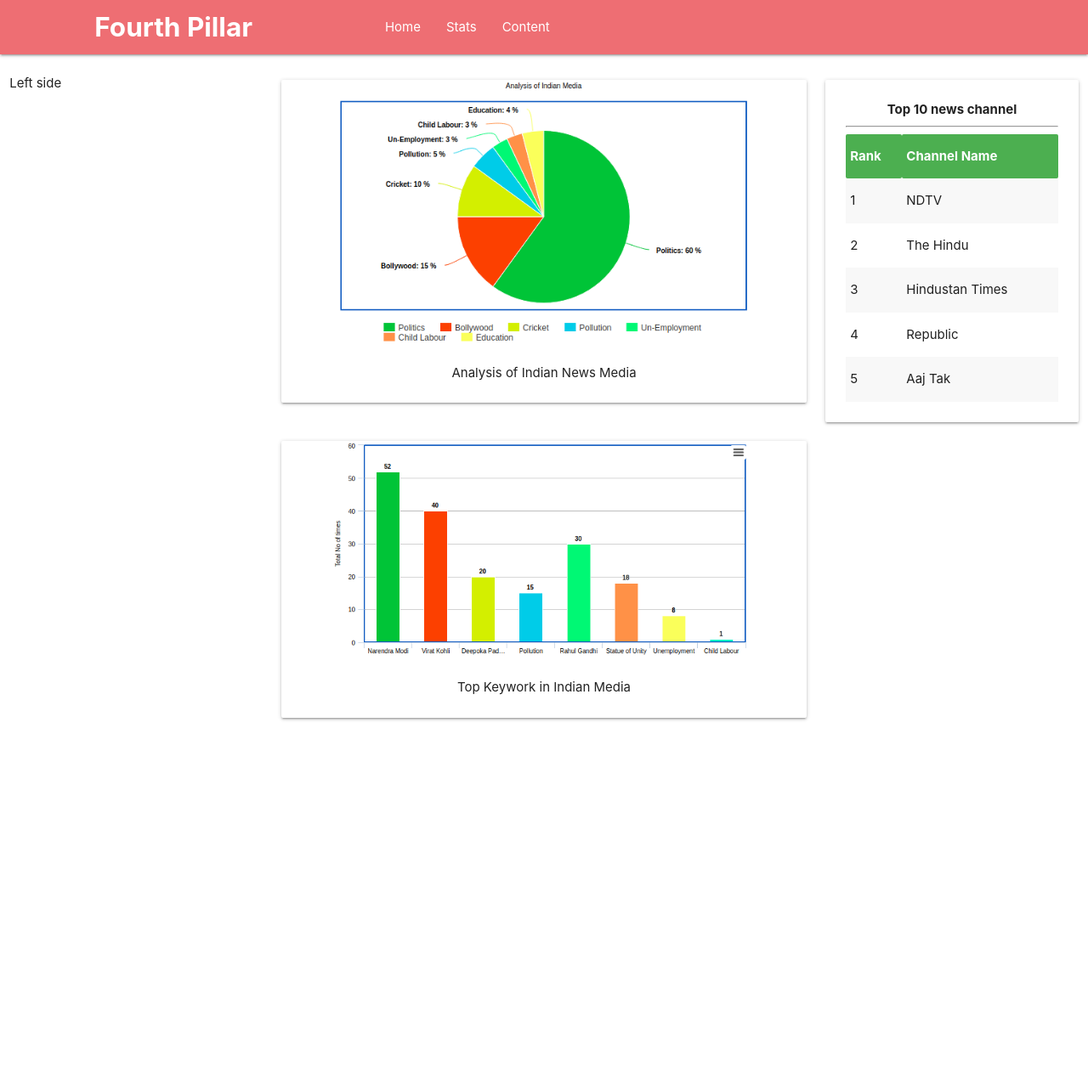
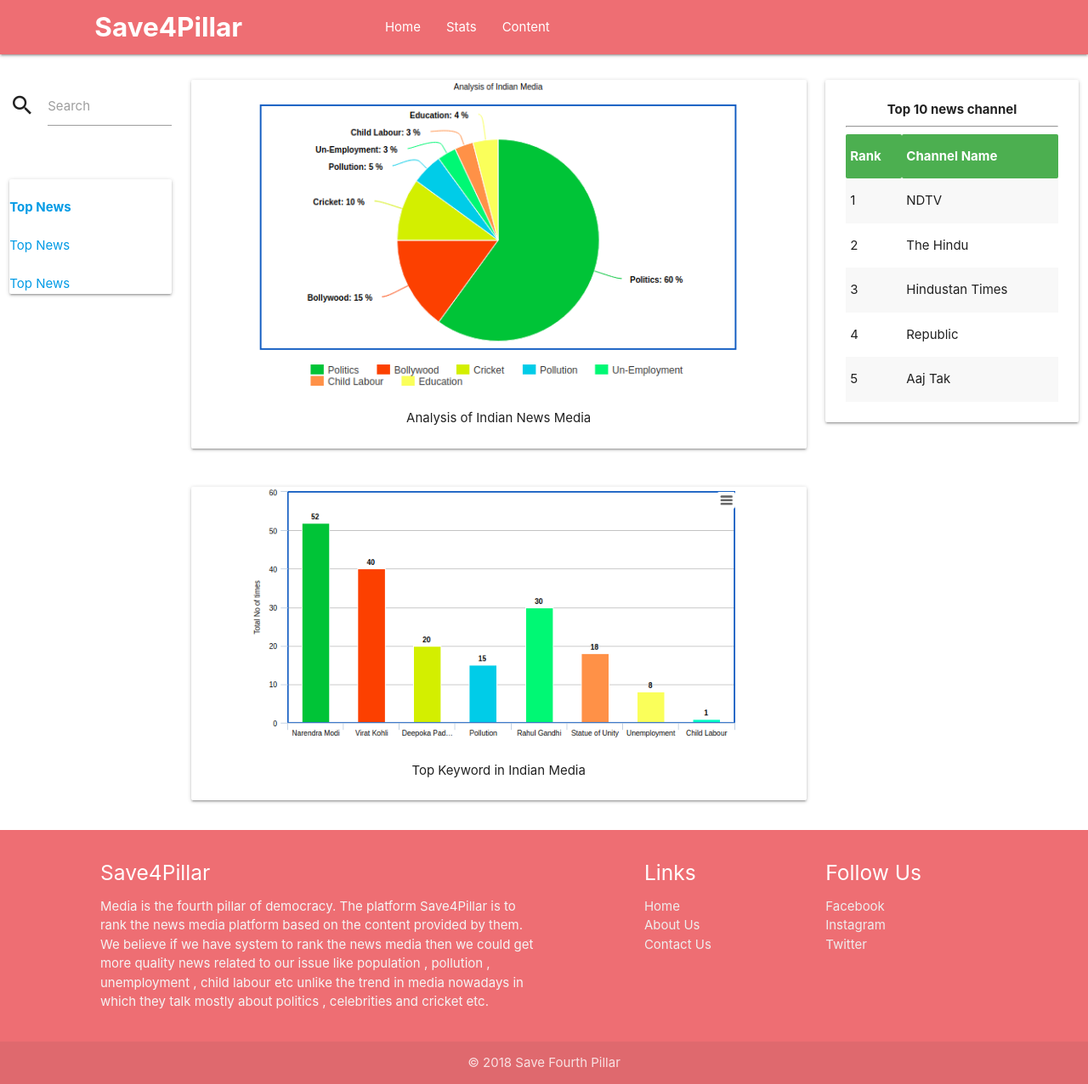
Before and after one commit to imsaiful/Fourth-Pillar, a Django app: page / in a window 1280 px wide. Shown: the whole page at 85% size. Before the commit the page ends 880 px from the top, so only its background shows below. Run offline with Django 3.2, Linux system fonts and the light colour scheme.

Commit message:
add left search bar

```diff
--- a/feed/templates/feed/index.html
+++ b/feed/templates/feed/index.html
@@ -13,7 +13,23 @@
 
     <!-- Compiled and minified JavaScript -->
     <script src="https://cdnjs.cloudflare.com/ajax/libs/materialize/1.0.0/js/materialize.min.js"></script>
+
+    <!--icon -->
+    <link href="https://fonts.googleapis.com/icon?family=Material+Icons" rel="stylesheet">
+
+
+
     <style>
+
+
+        .inline-icon {
+   vertical-align: bottom;
+   font-size: 18px !important;
+}
+
+        .footer-copyright{
+            text-align:center;
+        }
         .brand-logo{
             padding-left:100px!important;
             font-weight: bold;
@@ -50,7 +71,7 @@
         <div class="nav-wrapper">
           <div class="row">
               <div class="col s3">
-                   <a href="#" class="brand-logo">Fourth Pillar</a>
+                   <a href="#" class="brand-logo">Save4Pillar</a>
               </div>
               <div class="col s1">
 
@@ -68,10 +89,31 @@
     </nav>
     <br>
     <div class="row">
-        <div class="col s3">
-            Left side
+        <div class="col s2">
+             <div class="row">
+                <div class="col s12">
+                  <div class="row">
+                    <div class="input-field col s12">
+                      <i class="material-icons prefix">search</i>
+                      <input type="text" id="autocomplete-input" class="autocomplete">
+                      <label for="autocomplete-input">Search</label>
+                    </div>
+                  </div>
+                </div>
+              </div>
+           <div class="card">
+            <ul><br>
+                <li><a href="#"><b>Top News</b></a></li>
+                <br><li><a href="#">Top News</a></li>
+                <br><li><a href="#">Top News</a></li>
+            </ul>
+
+           </div>
+
+
+
         </div>
-        <div class="col s6">
+        <div class="col s7">
 
 
             <div class="card">
@@ -85,7 +127,7 @@
             <div class="card">
                  <img src="{% static 'img/topic.png' %}">
                 <div class="card-content">
-                    Top Keywork in Indian Media
+                    Top Keyword in Indian Media
                 </div>
 
             </div>
@@ -138,5 +180,47 @@
             </div>
         </div>
     </div>
+<!--footer-->
+        <footer class="page-footer">
+            <div class="row">
+                <div class="col s1">
+                </div>
+              <div class="col s5">
+                <h5 class="white-text">Save4Pillar</h5>
+                <p class="grey-text text-lighten-4">Media is the fourth pillar of democracy. The platform Save4Pillar is to rank the
+                    news media platform based on the content provided by them. We believe if we have system to rank the news media then
+                    we could get more quality news related to our issue like population , pollution , unemployment , child labour etc unlike the
+                    trend in media nowadays in which they talk mostly about politics , celebrities and cricket etc.
+                </p>
+              </div>
+                <div class="col s1">
+                </div>
+              <div class="col s2">
+                <h5 class="white-text">Links</h5>
+                <ul>
+                  <li><a class="grey-text text-lighten-3" href="#!">Home</a></li>
+                  <li><a class="grey-text text-lighten-3" href="#!">About Us</a></li>
+                  <li><a class="grey-text text-lighten-3" href="#!">Contact Us</a></li>
+                </ul>
+              </div>
+                <div class="col s3">
+                <h5 class="white-text">Follow Us</h5>
+                <ul>
+                  <li><a class="grey-text text-lighten-3" href="#!">Facebook</a></li>
+                  <li><a class="grey-text text-lighten-3" href="#!">Instagram</a></li>
+                  <li><a class="grey-text text-lighten-3" href="#!">Twitter</a></li>
+                </ul>
+              </div>
+            </div>
+          <div class="footer-copyright">
+            <div class="container">
+            © 2018 Save Fourth Pillar
+
+            </div>
+          </div>
+        </footer>
+
+
+
 </body>
 </html>
```
Also changed, not shown: other parts of feed/templates/feed/index.html (+5 -0 lines).
